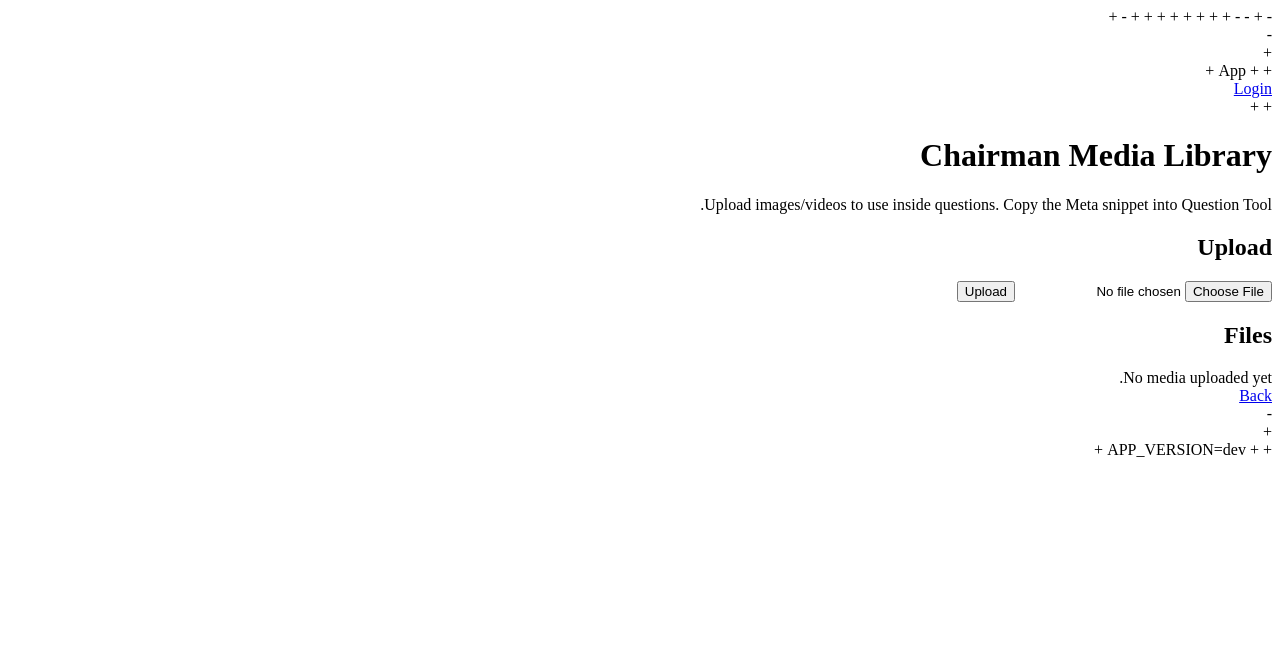
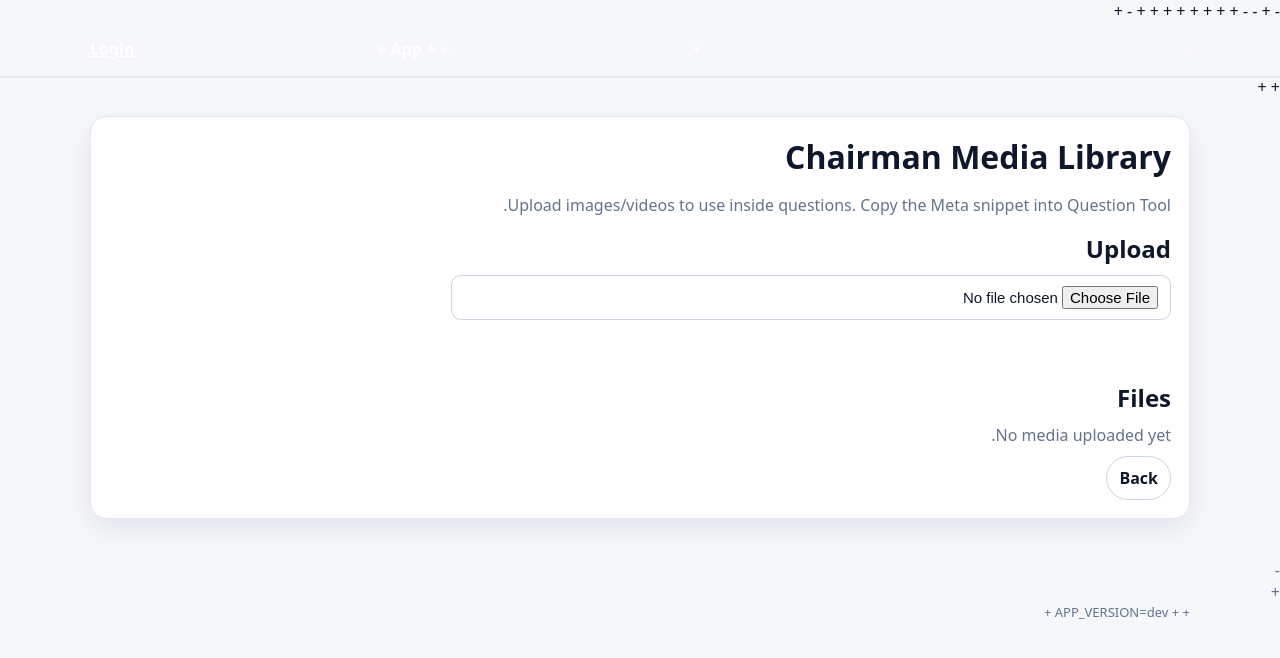
Before and after one commit to Zerox21/Al-Thagher-Skill-Set, a Python web app: template app/templates/chairman_media.html in a window 1280 px wide. Shown: the top 658 px of the page. Run offline with Jinja, Linux system fonts and the light colour scheme; the template is opened without the code that fills it, so the values that code supplies are empty.

Commit message:
Update app.css

```diff
--- a/app/static/css/app.css
+++ b/app/static/css/app.css
@@ -1,9 +1,3 @@
- (cd "$(git rev-parse --show-toplevel)" && git apply --3way <<'EOF'
-diff --git a/app/static/css/app.css b/app/static/css/app.css
-index ba4fa4fcf7234c057b70c7e19cd27d72cf74538e..f1ca77057404601e80f32b4e9a8ed57516b34f79 100644
---- a/app/static/css/app.css
-+++ b/app/static/css/app.css
-@@ -1,44 +1,53 @@
  :root{
    --bg:#f6f7fb;
    --card:#ffffff;
@@ -57,6 +51,3 @@ index ba4fa4fcf7234c057b70c7e19cd27d72cf74538e..f1ca77057404601e80f32b4e9a8ed575
  .flash.error{border-color:#fecaca;background:#fff1f2;}
  .flash.ok{border-color:#bbf7d0;background:#f0fdf4;}
  .notice{margin-top:10px;padding:10px 12px;border-radius:12px;border:1px solid #e2e8f0;background:#f8fafc;color:#334155;}
-
-EOF
-)
```
